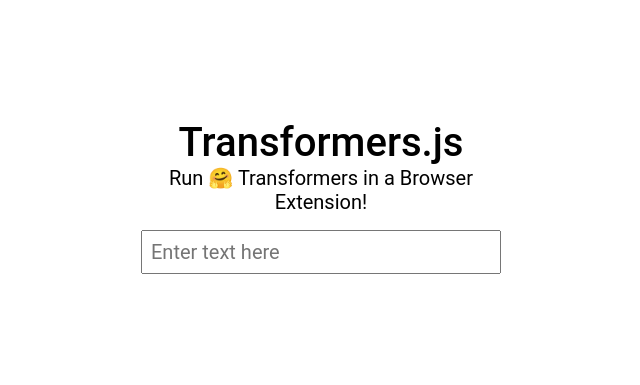
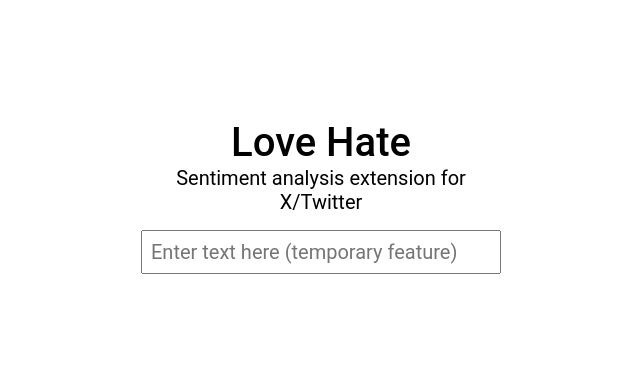
Before and after one commit to pneumatick/sentiment-analysis-extension, a website built with webpack: page src/popup.html in a window 1280 px wide. Shown: the whole page, without its empty margins (319-959 px from the left). Built offline with nearby package versions, Linux system fonts and the light colour scheme.

Commit message:
Edit popup window to reflect project

```diff
--- a/src/popup.html
+++ b/src/popup.html
@@ -13,9 +13,9 @@
 
 <body>
     <div class="container">
-        <h1>Transformers.js</h1>
-        <h2>Run 🤗 Transformers in a Browser Extension!</h2>
-        <input id="text" placeholder="Enter text here">
+        <h1>Love Hate</h1>
+        <h2>Sentiment analysis extension for X/Twitter</h2>
+        <input id="text" placeholder="Enter text here (temporary feature)">
         <pre id="output"></pre>
     </div>
 </body>
```
